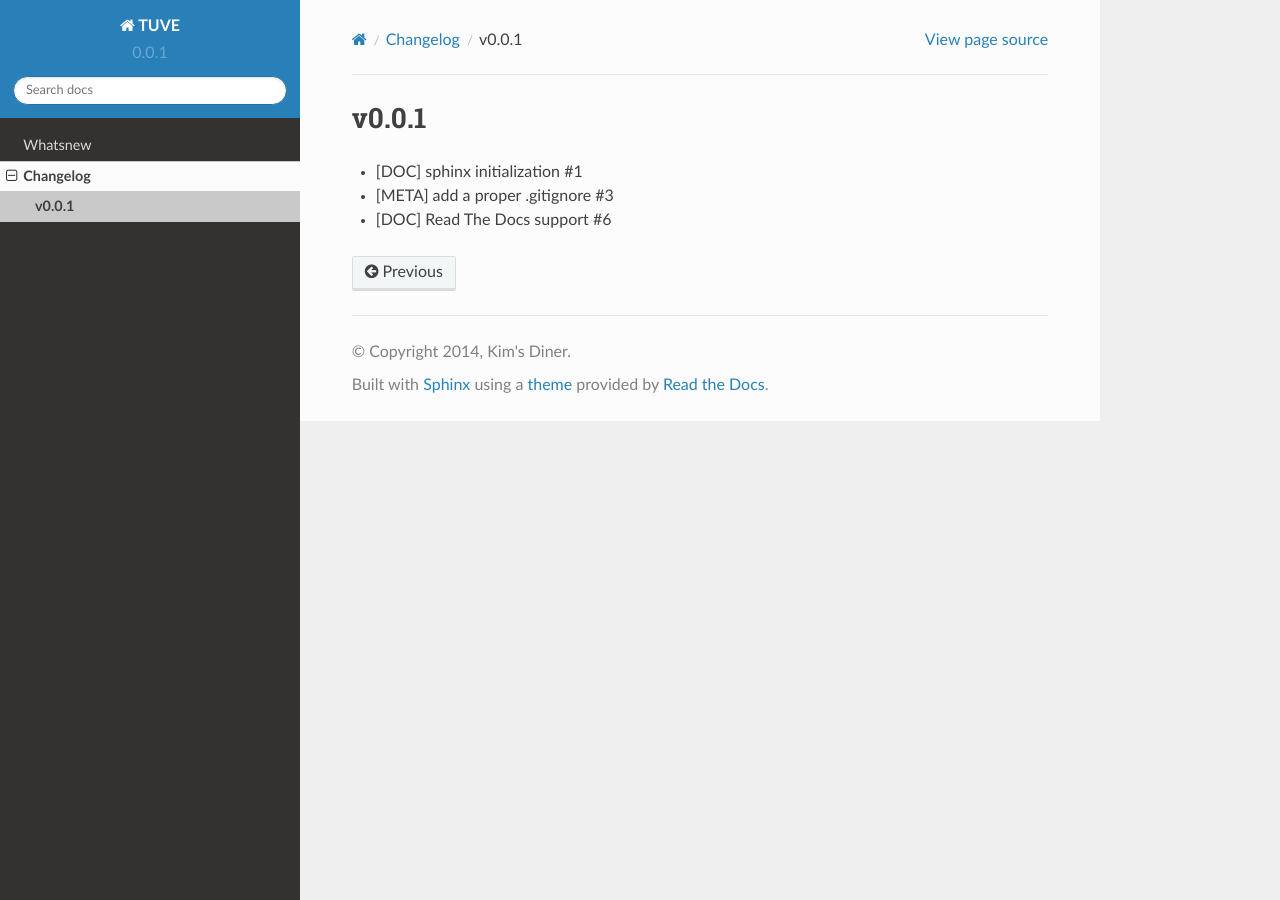
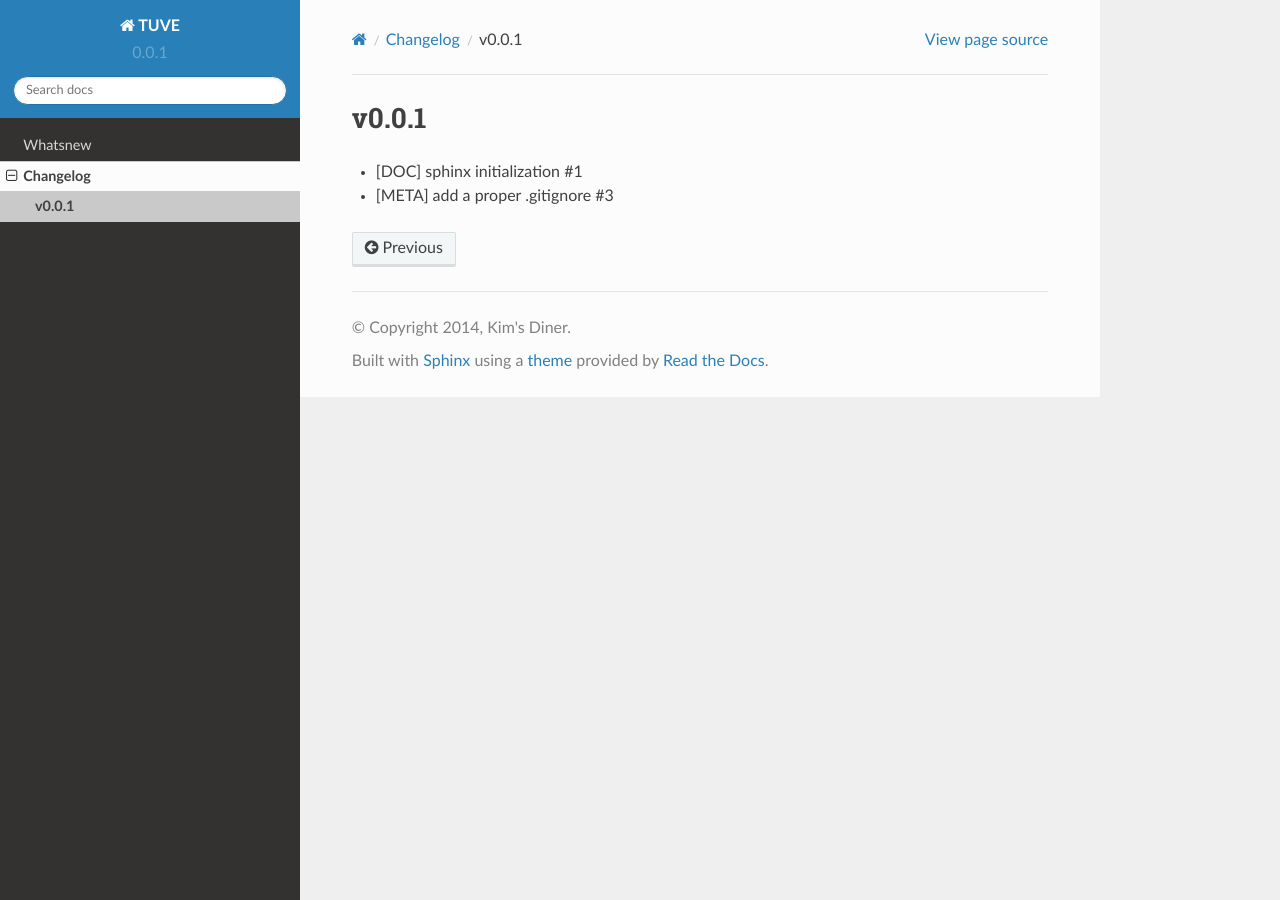
Before and after one commit to hyungjun/tuve, a Sphinx documentation site: the page built from doc/changelog/v0.0.1.rst, in a window 1280 px wide. Built offline with Sphinx 7.4.7 and the Read the Docs theme 2.0.0, drawn with Linux system fonts in a browser that asks for light colours.

Commit message:
Revert "[DOC] Read The Docs support (GH6)"

```diff
--- a/doc/changelog/v0.0.1.rst
+++ b/doc/changelog/v0.0.1.rst
@@ -3,4 +3,3 @@ v0.0.1
 
 - [DOC] sphinx initialization #1
 - [META] add a proper .gitignore #3
-- [DOC] Read The Docs support #6
--- a/doc/conf.py
+++ b/doc/conf.py
@@ -14,7 +14,7 @@
 
 import sys
 import os
-on_rtd = os.environ.get('READTHEDOCS', None) == 'True'
+import sphinx_rtd_theme
 
 # If extensions (or modules to document with autodoc) are in another directory,
 # add these directories to sys.path here. If the directory is relative to the
@@ -106,12 +106,7 @@ pygments_style = 'sphinx'
 
 # The theme to use for HTML and HTML Help pages.  See the documentation for
 # a list of builtin themes.
-if on_rtd:
-    html_theme = 'default'
-else:
-    import sphinx_rtd_theme
-    html_theme = 'sphinx_rtd_theme'
-    html_theme_path = [sphinx_rtd_theme.get_html_theme_path()]
+html_theme = 'sphinx_rtd_theme'
 
 # Theme options are theme-specific and customize the look and feel of a theme
 # further.  For a list of options available for each theme, see the
--- a/requirements.txt
+++ /dev/null
@@ -1 +0,0 @@
-sphinxcontrib-issuetracker
```
